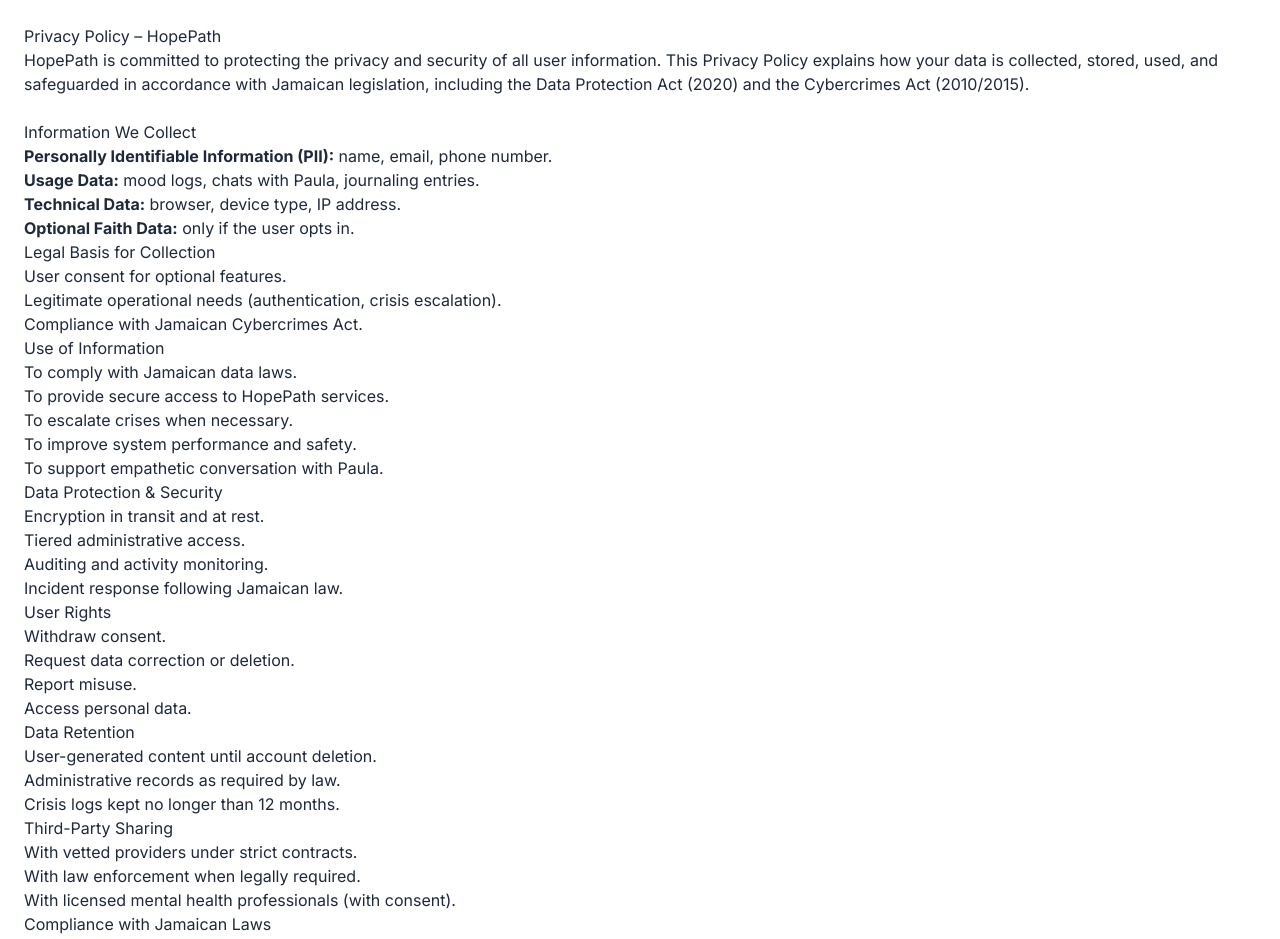
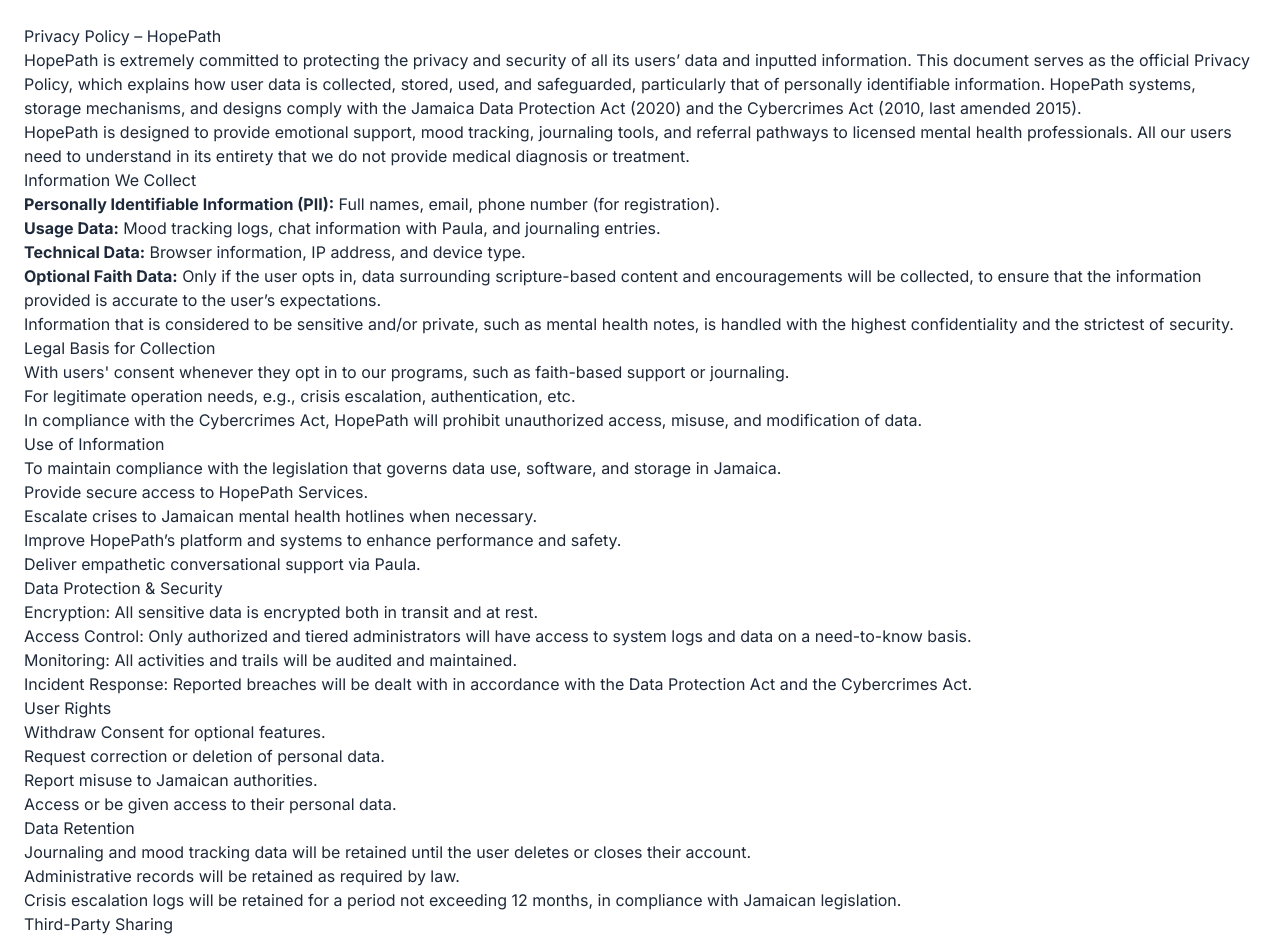
Before and after one commit to Nette6573/mental_health_app, a Next.js app in the folder frontend/: page /privacy in a window 1280 px wide. Shown: the top 939 px of the page. Built offline with nearby package versions, Linux system fonts and the light colour scheme; no server answers.

Commit message:
Update page.jsx

```diff
--- a/frontend/src/app/privacy/page.jsx
+++ b/frontend/src/app/privacy/page.jsx
@@ -1,4 +1,3 @@
-// app/privacy/page.tsx
 export const metadata = {
   title: 'Privacy Policy - HopePath',
   description: 'Learn how HopePath protects your privacy.',
@@ -10,80 +9,83 @@
       <h1>Privacy Policy – HopePath</h1>
 
       <p>
-        HopePath is committed to protecting the privacy and security of all user
-        information. This Privacy Policy explains how your data is collected,
-        stored, used, and safeguarded in accordance with Jamaican legislation,
-        including the Data Protection Act (2020) and the Cybercrimes Act
-        (2010/2015).
+        HopePath is extremely committed to protecting the privacy and security of all its users’ data and inputted information.
+        This document serves as the official Privacy Policy, which explains how user data is collected, stored, used, and safeguarded, particularly that of personally identifiable information.
+        HopePath systems, storage mechanisms, and designs comply with the Jamaica Data Protection Act (2020) and the Cybercrimes Act (2010, last amended 2015).
       </p>
 
-      <br></br>
+      <p>
+        HopePath is designed to provide emotional support, mood tracking, journaling tools, and referral pathways to licensed mental health professionals.
+        All our users need to understand in its entirety that we do not provide medical diagnosis or treatment.
+      </p>
 
       <h2>Information We Collect</h2>
       <ul>
-        <li><strong>Personally Identifiable Information (PII):</strong> name, email, phone number.</li>
-        <li><strong>Usage Data:</strong> mood logs, chats with Paula, journaling entries.</li>
-        <li><strong>Technical Data:</strong> browser, device type, IP address.</li>
-        <li><strong>Optional Faith Data:</strong> only if the user opts in.</li>
+        <li><strong>Personally Identifiable Information (PII):</strong> Full names, email, phone number (for registration).</li>
+        <li><strong>Usage Data:</strong> Mood tracking logs, chat information with Paula, and journaling entries.</li>
+        <li><strong>Technical Data:</strong> Browser information, IP address, and device type.</li>
+        <li><strong>Optional Faith Data:</strong> Only if the user opts in, data surrounding scripture-based content and encouragements will be collected, to ensure that the information provided is accurate to the user’s expectations.</li>
       </ul>
+      <p>
+        Information that is considered to be sensitive and/or private, such as mental health notes, is handled with the highest confidentiality and the strictest of security.
+      </p>
 
       <h2>Legal Basis for Collection</h2>
       <ul>
-        <li>User consent for optional features.</li>
-        <li>Legitimate operational needs (authentication, crisis escalation).</li>
-        <li>Compliance with Jamaican Cybercrimes Act.</li>
+        <li>With users' consent whenever they opt in to our programs, such as faith-based support or journaling.</li>
+        <li>For legitimate operation needs, e.g., crisis escalation, authentication, etc.</li>
+        <li>In compliance with the Cybercrimes Act, HopePath will prohibit unauthorized access, misuse, and modification of data.</li>
       </ul>
 
       <h2>Use of Information</h2>
       <ul>
-        <li>To comply with Jamaican data laws.</li>
-        <li>To provide secure access to HopePath services.</li>
-        <li>To escalate crises when necessary.</li>
-        <li>To improve system performance and safety.</li>
-        <li>To support empathetic conversation with Paula.</li>
+        <li>To maintain compliance with the legislation that governs data use, software, and storage in Jamaica.</li>
+        <li>Provide secure access to HopePath Services.</li>
+        <li>Escalate crises to Jamaican mental health hotlines when necessary.</li>
+        <li>Improve HopePath’s platform and systems to enhance performance and safety.</li>
+        <li>Deliver empathetic conversational support via Paula.</li>
       </ul>
 
       <h2>Data Protection & Security</h2>
       <ul>
-        <li>Encryption in transit and at rest.</li>
-        <li>Tiered administrative access.</li>
-        <li>Auditing and activity monitoring.</li>
-        <li>Incident response following Jamaican law.</li>
+        <li>Encryption: All sensitive data is encrypted both in transit and at rest.</li>
+        <li>Access Control: Only authorized and tiered administrators will have access to system logs and data on a need-to-know basis.</li>
+        <li>Monitoring: All activities and trails will be audited and maintained.</li>
+        <li>Incident Response: Reported breaches will be dealt with in accordance with the Data Protection Act and the Cybercrimes Act.</li>
       </ul>
 
       <h2>User Rights</h2>
       <ul>
-        <li>Withdraw consent.</li>
-        <li>Request data correction or deletion.</li>
-        <li>Report misuse.</li>
-        <li>Access personal data.</li>
+        <li>Withdraw Consent for optional features.</li>
+        <li>Request correction or deletion of personal data.</li>
+        <li>Report misuse to Jamaican authorities.</li>
+        <li>Access or be given access to their personal data.</li>
       </ul>
 
       <h2>Data Retention</h2>
       <ul>
-        <li>User-generated content until account deletion.</li>
-        <li>Administrative records as required by law.</li>
-        <li>Crisis logs kept no longer than 12 months.</li>
+        <li>Journaling and mood tracking data will be retained until the user deletes or closes their account.</li>
+        <li>Administrative records will be retained as required by law.</li>
+        <li>Crisis escalation logs will be retained for a period not exceeding 12 months, in compliance with Jamaican legislation.</li>
       </ul>
 
       <h2>Third-Party Sharing</h2>
       <ul>
-        <li>With vetted providers under strict contracts.</li>
-        <li>With law enforcement when legally required.</li>
-        <li>With licensed mental health professionals (with consent).</li>
+        <li>Data may be shared only with vetted third-party services, under strict contracts to ensure compliance (e.g., hosting, authentication, servers, databases).</li>
+        <li>With law enforcement, if required under the Cybercrimes Act.</li>
+        <li>With licensed professionals for referrals, with customer consent required.</li>
       </ul>
 
       <h2>Compliance with Jamaican Laws</h2>
       <ul>
-        <li>Telemedicine Guidelines (2025)</li>
-        <li>Data Protection Act (2020)</li>
-        <li>Cybercrimes Act (2010/2015)</li>
+        <li>Telemedicine Guidelines (2025): Aligns with ethical standards for digital health platforms.</li>
+        <li>Data Protection Act (2020): Ensures lawful processing, securing, and handling of sensitive user information, observing user rights.</li>
+        <li>Cybercrimes Act (2010, last amended 2015): Guides HopePath on the prevention of unauthorized access, interception, and misuse of data.</li>
       </ul>
 
       <h2>Policy Updates</h2>
       <p>
-        HopePath may update this Privacy Policy periodically. Users will be
-        notified through the app or email.
+        This Privacy Policy will be updated periodically. All users will be notified of any and all changes via HopePath’s platforms or other specified communication methods.
       </p>
 
       <h2>Contact Information</h2>
```
